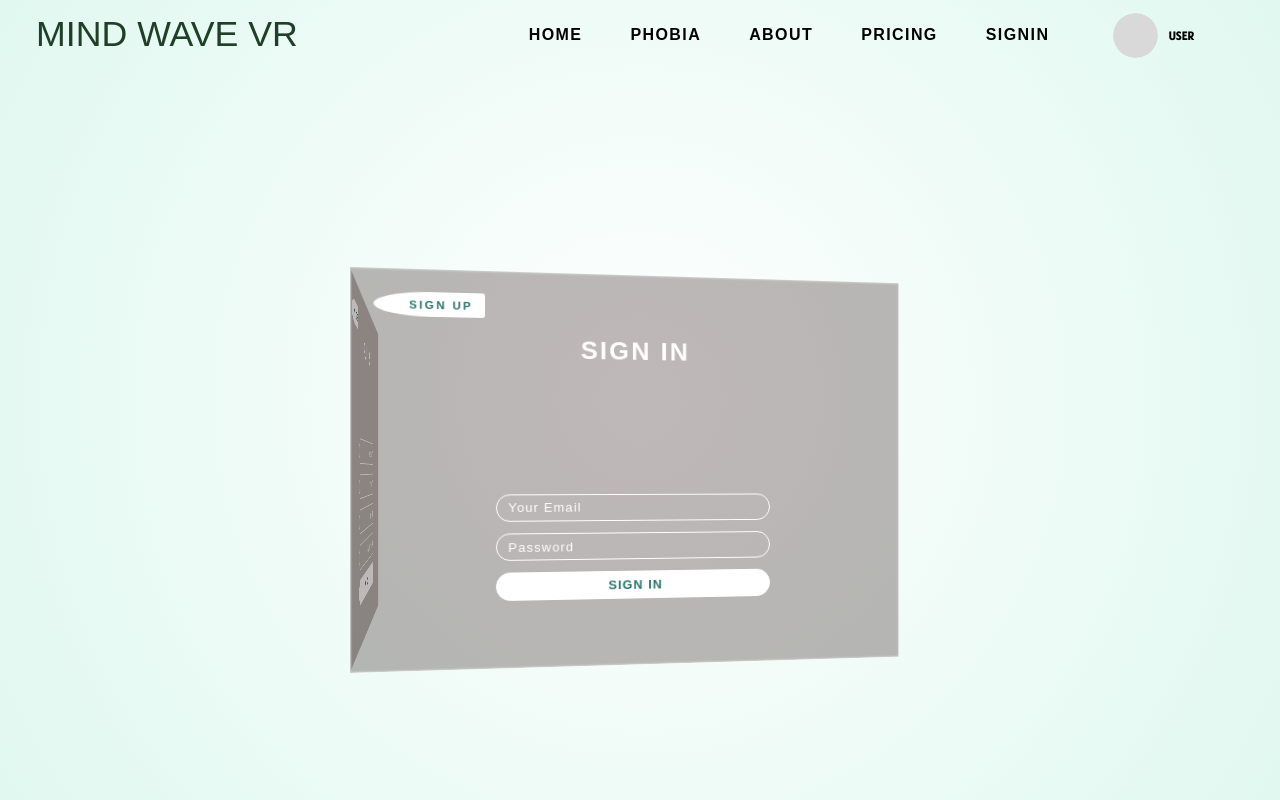
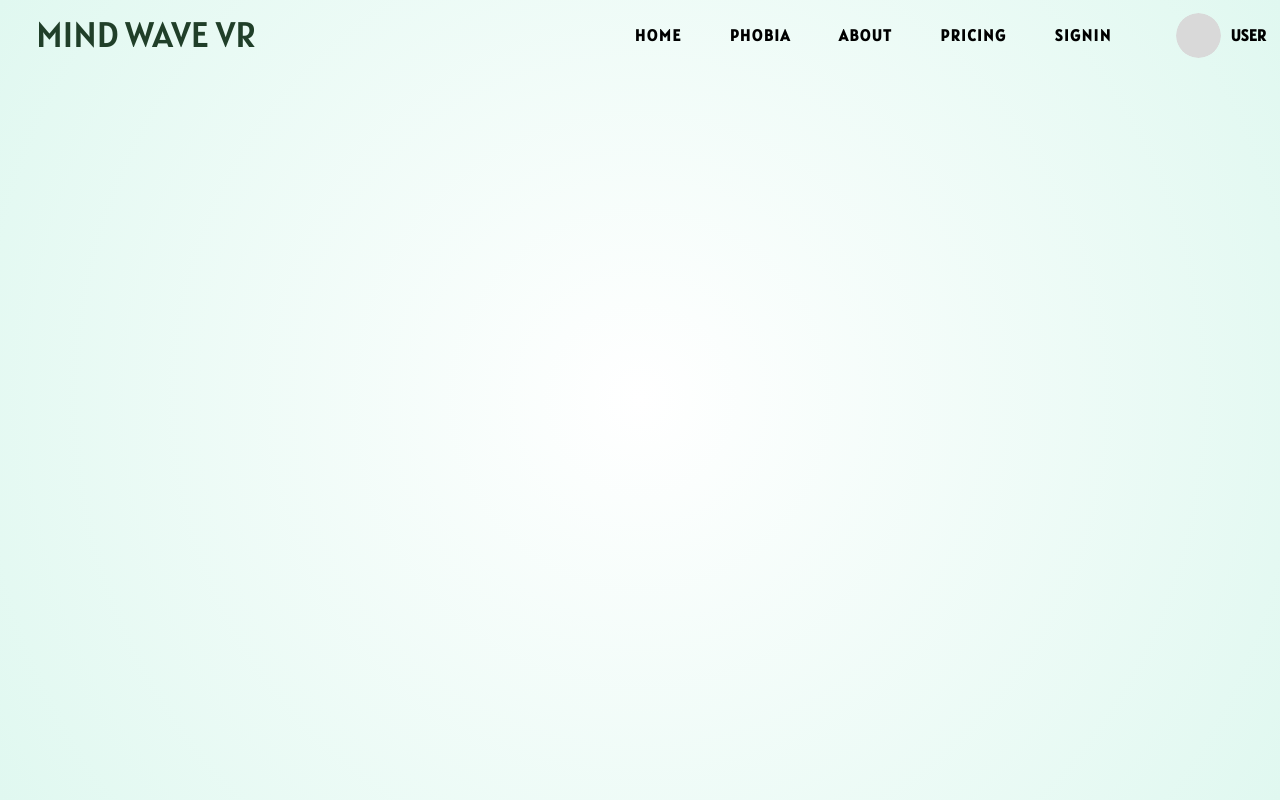
Before and after one commit to jai2992/vr_react_main, a React (Create React App) app: page /signin in a window 1280 px wide. Built offline with nearby package versions, Linux system fonts and the light colour scheme.

Commit message:
SignIN signUP css removed !

```diff
--- a/src/components/Signin.js
+++ b/src/components/Signin.js
@@ -1,13 +1,12 @@
 import React from 'react'
 import styled from 'styled-components'
 import NavMenu from './Nav'
-import SignupForm from './signIn_Sree'
 
 function Signin() {
   return (
     <Container>
       <NavMenu/>
-    <SignupForm/>
+    {/* <SignupForm/> */}
     </Container>
   )
 }
--- a/src/components/SignupForm.css
+++ /dev/null
@@ -1,145 +0,0 @@
-* {
-    margin: 0;
-    padding: 0;
-    box-sizing: border-box;
-    text-decoration: none;
-    font-family: Arial, sans-serif;
-  }
-
-  html {
-    font-size: 72.5%;
-  }
-
-  body {
-    height: 100vh;
-    width: 100vw;
-    /* background: linear-gradient(rgba(31, 7, 7, 0.7), rgba(0, 0, 0, 0.7)), url('../images/bg-3D.webp') center/cover no-repeat; Set background to cover entire screen */
-  }
-
-  .container {
-    width: 100%;
-    height: 100vh;
-    /* background: linear-gradient(rgba(31, 7, 7, 0.7), rgba(0, 0, 0, 0.7)), url('../images/bg-3D.webp') center/cover no-repeat; Set background to cover entire screen */
-    background-size: cover;
-    perspective: 100rem;
-  }
-
-  .forms-wrapper {
-    transform-style: preserve-3d;
-    position: absolute;
-    top: calc(50% - 17.5rem);
-    left: calc(50% - 25rem);
-    transform: rotateY(10deg);
-    transition: transform 0.5s, left 0.5s;
-  }
-
-  .forms-wrapper.change {
-    transform: rotateY(70deg);
-    left: calc(50% + 25rem);
-  }
-
-  .forms-wrapper form {
-    width: 50rem;
-    height: 35rem;
-    background-color: rgba(31, 7, 7, 0.282);
-    display: flex;
-    flex-direction: column;
-    justify-content: space-around;
-    align-items: center;
-    box-shadow: 0.1rem 0.1rem 0.1rem #ccc inset, -0.1rem -0.1rem 0.1rem #ccc inset;
-    position: absolute;
-  }
-
-  .signup-form {
-    transform: rotateY(270deg) translateZ(25rem) translateX(-25rem);
-  }
-
-  form a {
-    position: absolute;
-    top: 2rem;
-    background-color: #fff;
-    font-weight: 600;
-    text-transform: uppercase;
-    color: rgba(40, 114, 108);
-    letter-spacing: 0.2rem;
-    text-decoration: none;
-  }
-
-  .signup-btn {
-    left: 2rem;
-    padding: 0.5rem 1rem 0.5rem 3rem;
-    border-radius: 100% 0.5rem 0.5rem 100%;
-    transition: background-color 0.3s;
-  }
-
-  .signup-btn:hover {
-    background-color: rgba(255, 255, 255, 0.8);
-  }
-
-  .signin-btn {
-    right: 2rem;
-    padding: 0.5rem 3rem 0.5rem 1rem;
-    border-radius: 0.5rem 100% 100% 0.5rem;
-    transition: background-color 0.3s;
-  }
-
-  .signin-btn:hover {
-    background-color: rgba(255, 255, 255, 0.8);
-  }
-
-  form h2 {
-    font-size: 2.3rem;
-    text-transform: uppercase;
-    letter-spacing: 0.2rem;
-    color: #fff;
-  }
-
-  .inputs-wrapper {
-    display: flex;
-    flex-direction: column;
-  }
-
-  .inputs-wrapper input {
-    width: 25rem;
-    height: 3rem;
-    padding: 0.5rem 1rem;
-    margin: 0.5rem 0;
-    background-color: transparent;
-    border: 0.1rem solid #fff;
-    border-radius: 5rem;
-    color: #fff;
-    letter-spacing: 0.1rem;
-    outline: none;
-  }
-
-  .inputs-wrapper input::placeholder {
-    color: #fff;
-    font-weight: 300;
-  }
-
-  .inputs-wrapper input[type="submit"] {
-    background-color: #fff;
-    color: rgba(40, 114, 108);
-    font-weight: 900;
-    text-transform: uppercase;
-    cursor: pointer;
-    transition: background-color 0.3s;
-  }
-
-  .inputs-wrapper input[type="submit"]:hover {
-    background-color: rgba(255, 255, 255, 0.8);
-  }
-
-  @media (max-width: 768px) {
-
-  .forms-wrapper {
-    width: 17%;
-    height: 100%;
-  }
-
-  .forms-wrapper form {
-    width: 30rem;
-    height: 35rem;
-    margin-left: 75px;
-  }
-  }
```
